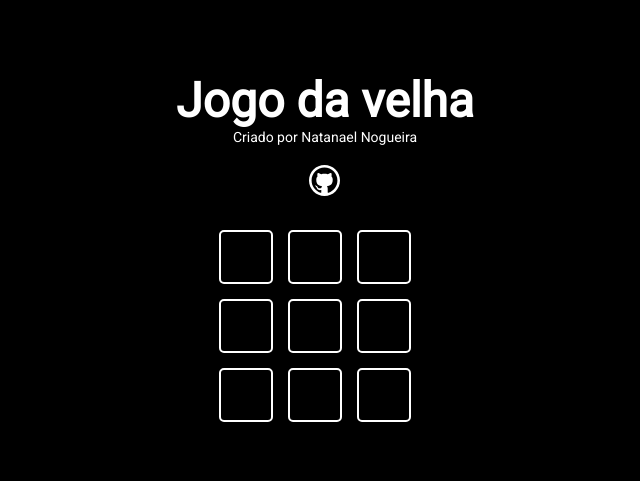
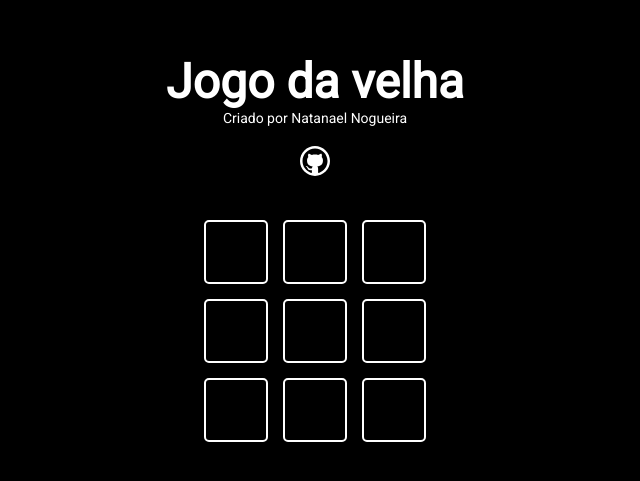
Before and after one commit to natanaelnogueira17/Jogo-da-Velha-com-React, a Next.js app: page / in a window 1280 px wide. Shown: the part 173-654 px from the top of the page, without its empty margins (325-965 px from the left). Built offline with nearby package versions, Linux system fonts and the light colour scheme.

Commit message:
revendo conceitos

```diff
--- a/pages/index.jsx
+++ b/pages/index.jsx
@@ -1,5 +1,5 @@
 import GamePage from "./src/components/gamepage/GamePage"
-import Game from "./src/components/game/Game"
+//import Game from "./src/components/game/Game"
 
 function HomePage () {
 
--- a/pages/src/components/game/Game.jsx
+++ b/pages/src/components/game/Game.jsx
@@ -1,27 +1,22 @@
-import { useState } from "react"
+import { useState } from 'react'
+
+import style from './Game.module.css'
+import GameOption from '../gameOption/GameOption'
 
 
-import GameOptions from "../gameOptions/GameOptions"
-import style from "./Game.module.css"
-
-
-
-function Game (){
-  const [gameState, setGameState] = useState(Array(9).fill(0))
-
-  return(
-    <div className={style.grid}>
-      {
-          gameState.map((value, pos)=><GameOptions
-          key ={`game-option-pos-${pos}`}
-          status={value}
-          onClick={()=>{console.log("você CLICOU")}}
-          />)
-      }
-
+function Game () {
+const [gameState, setGameState] = useState(Array(9).fill(0))
+  return (
+    <div className={style.game}>
+          {
+            gameState.map((value, pos)=>
+            <GameOption
+            key={`game-option-pos-${pos}`}
+            status={value}
+            />)
+          }
 
     </div>
   )
 }
-
 export default Game
--- a/pages/src/components/game/Game.module.css
+++ b/pages/src/components/game/Game.module.css
@@ -1,7 +1,5 @@
-.grid{
-  display: grid;
-  grid-template-columns: repeat(3, 1fr);
-  gap: 15px;
-
-
+.game{
+display: grid;
+grid-template-columns: repeat(3,3fr);
+gap: 15px;
 }
--- a/pages/src/components/gameOptions/GameOptions.jsx
+++ /dev/null
@@ -1,21 +0,0 @@
-import style from "./GameOptions.module.css"
-import Icon from "../icon/Icon"
-
-const GameIcon = ({iconName}) => <Icon iconName={iconName} size="25px"/>
-
-function GameOptions({status, onClick}){
-  return(
-    <div className={style.gameOptions} onClick={onClick}>
-
-       {
-        status === 1 && <GameIcon iconName="circle" />
-       }
-
-{
-        status === -1 && <GameIcon iconName="x" />
-       }
-    </div>
-  )
-}
-
-export default GameOptions
--- a/pages/src/components/gameOptions/GameOptions.module.css
+++ /dev/null
@@ -1,10 +0,0 @@
-.gameOptions{
-  border: 2px solid white;
-  width: 50px;
-  height: 50px;
-  border-radius: 5px;
-  display: flex;
-  justify-content: center;
-  align-items: center;
-  cursor: pointer;
-}
--- /dev/null
+++ b/pages/src/components/gameoption/GameOption.jsx
@@ -0,0 +1,22 @@
+import style from './GameOption.module.css'
+import Icon from '../icon/Icon'
+
+//opcional por conta do tamanho que repete
+const GameIcon = ({iconName})=> <Icon iconName={iconName} size="25px"/>
+
+function GameOption({status}){
+  return(
+    <div className={style.gameoption}>
+      {
+          status === 1 &&  <GameIcon iconName="circle" />
+      }
+
+      {
+          status === -1 &&  <GameIcon iconName="x" />
+      }
+
+    </div>
+  )
+}
+
+export default GameOption
--- /dev/null
+++ b/pages/src/components/gameoption/GameOption.module.css
@@ -0,0 +1,10 @@
+.gameoption{
+border: 2px solid white;
+border-radius: 5px;
+height: 60px;
+width: 60px;
+display: flex;
+justify-content: center;
+align-items: center;
+cursor: pointer;
+}
--- a/pages/src/components/gamepage/GamePage.jsx
+++ b/pages/src/components/gamepage/GamePage.jsx
@@ -6,6 +6,7 @@ function GamePage(){
   <div className="container">
     <Header></Header>
     <Game/>
+
   </div>
 
 
--- a/pages/src/components/header/Header.module.css
+++ b/pages/src/components/header/Header.module.css
@@ -1,9 +1,12 @@
 .header{
-  text-align: center;
-  padding: 40px 0 10px 20px;
+  display: flex;
+  flex-direction: column;
+  align-items: center;
+  padding: 40px 0px 20px 0px;
 }
 
 
 .iconcontent{
   margin: 20px 0px;
+
 }
--- a/pages/src/components/header/header.jsx
+++ b/pages/src/components/header/header.jsx
@@ -11,7 +11,7 @@ function Header(){
       <Title>Jogo da velha</Title>
       <Subtitle>Criado por  Natanael Nogueira</Subtitle>
       <div className={style.iconcontent}>
-        <Icon  iconName="github" link="https://github.com/natanaelnogueira17"/>
+        <Icon  iconName="github" link="https://github.com/natanaelnogueira17" size="30px"/>
       </div>
 
 
--- a/pages/src/components/icon/Icon.jsx
+++ b/pages/src/components/icon/Icon.jsx
@@ -4,13 +4,11 @@ function Icon({iconName, size, link}){
      <img src={`../icons/${iconName}.svg`} width={size}/>
      </a>
 
-
-
   )
 }
 
 Icon.defaultprops = {
-  size: '30px'
+  size: '50px'
 }
 
 export default Icon
```
